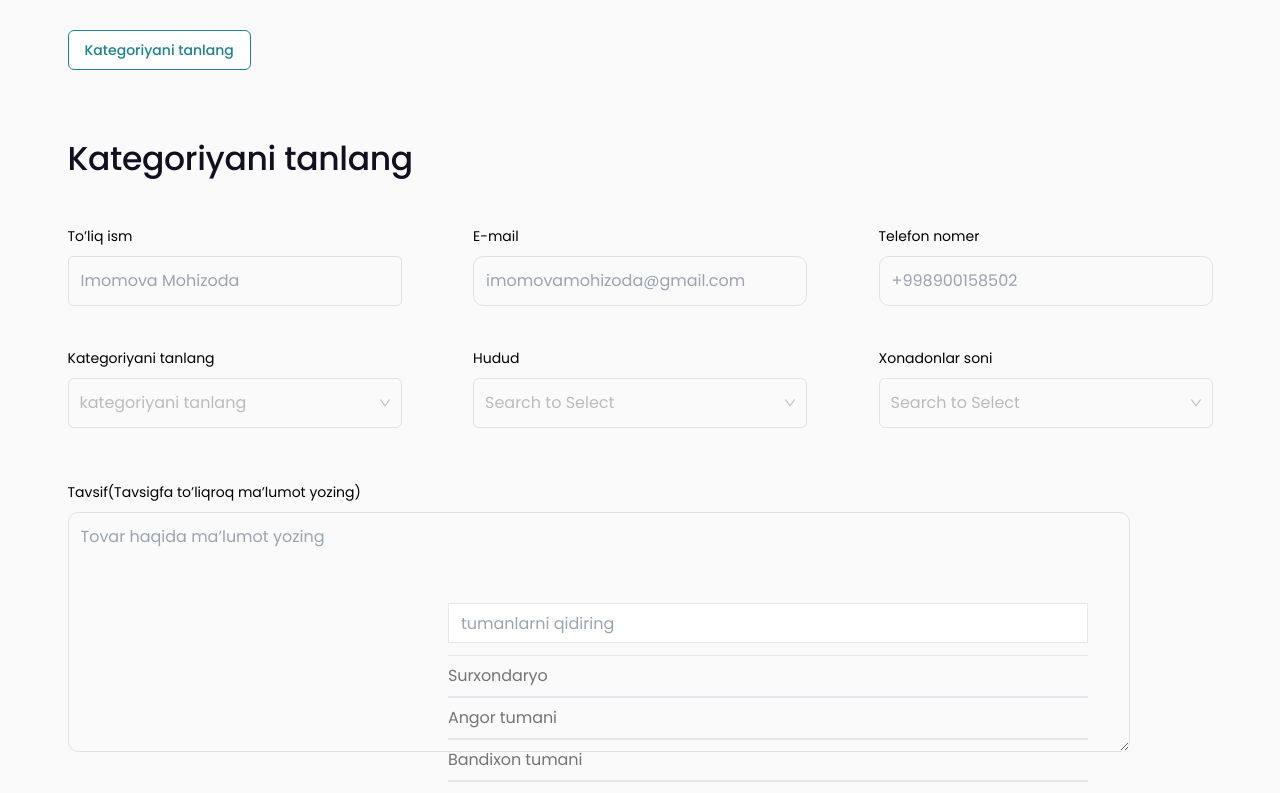
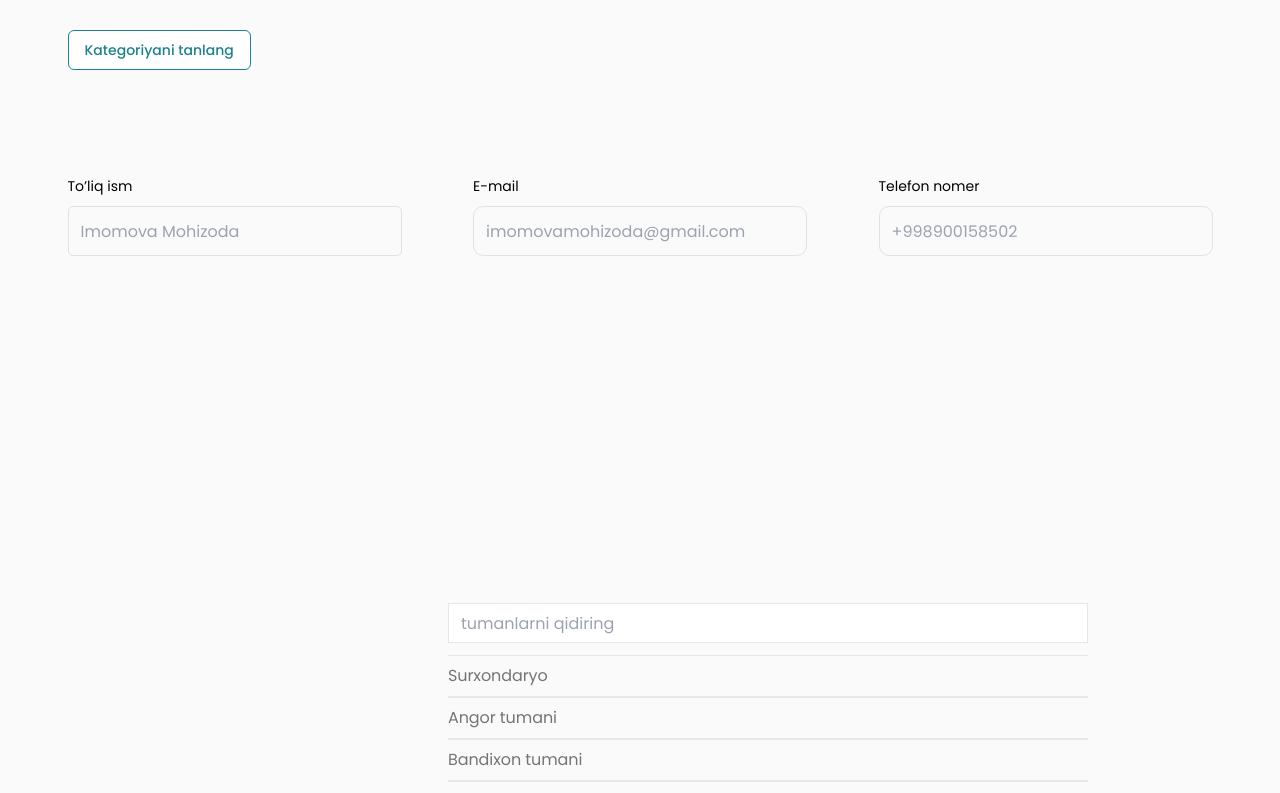
Before and after one commit to baxtiyorWeb/market, a React (Vite) app: page /product-form/add-product in a window 1280 px wide. Shown: the part 200-993 px from the top of the page. Built offline with nearby package versions, Linux system fonts and the light colour scheme; the HTML template or start-up script is replaced by a standard one.

Commit message:
kelishamiz updated ...

```diff
--- a/src/layout/addProductCategoryLayout.jsx
+++ b/src/layout/addProductCategoryLayout.jsx
@@ -1,12 +1,18 @@
 import { useState } from "react";
-import { Outlet } from "react-router-dom";
+import { Outlet, useSearchParams } from "react-router-dom";
 import { catalog } from "../data/data";
 import useToggle from "../hooks/useToggle";
 import Container from "../shared/Container";
 import Overlay from "../ui/Overlay";
 export default function AddProductCategory() {
   const { hideLocationMenu, open, showLocationMenu } = useToggle();
-  const [valueCatalog, setValueCatalog] = useState("");
+  const [params, setParams] = useSearchParams();
+  const [query, setQuery] = useState(params.get("q") || "");
+  const addParams = (value) => {
+    setParams({ q: value });
+    setQuery(value);
+  };
+
   return (
     <div className="product-layout">
       <Container>
@@ -23,9 +29,7 @@ export default function AddProductCategory() {
               Kategoriyani tanlang
             </button>
           </div>
-          <h1 className="text inline  font-poppins text-[33px] font-medium not-italic leading-normal tracking-[-0.33px] text-[#130F1E]">
-            {valueCatalog === "" ? "Kategoriyani tanlang" : valueCatalog}
-          </h1>
+          <h1 className="text inline  font-poppins text-[33px] font-medium not-italic leading-normal tracking-[-0.33px] text-[#130F1E]"></h1>
         </div>
         {open ? <Overlay closed={hideLocationMenu} /> : open}
         {open ? (
@@ -42,7 +46,7 @@ export default function AddProductCategory() {
                         <li
                           key={index}
                           onClick={() =>
-                            setValueCatalog(item.value) != hideLocationMenu()
+                            addParams(item.value) != hideLocationMenu()
                           }
                           className="w-fit cursor-pointer text-sm  hover:underline"
                         >
--- a/src/pages/AddProduct.jsx
+++ b/src/pages/AddProduct.jsx
@@ -1,15 +1,20 @@
-import AddProductComponent from "../components/Announcement/addProcutComponent";
-import useSelectAddCategory from "../hooks/useSelectAddCategory";
+import { useSearchParams } from "react-router-dom";
 import Consturction from "../product/components/Consturction";
+import TrackComponent from "../product/components/TrackComponent";
 
 export default function AddProduct() {
-  const { value } = useSelectAddCategory();
+  const [searchParamValue] = useSearchParams();
   return (
     <>
       <h1 className="text font-poppins text-[33px] font-medium not-italic leading-normal tracking-[-0.33px] text-[#130F1E]"></h1>
 
       <div className="child-product">
-        {value === "Aksessuarlar" ? <Consturction /> : <AddProductComponent />}
+        {searchParamValue.get("q") === "Motosikl va mototexnika" && (
+          <Consturction />
+        )}
+        {searchParamValue.get("q") === "Yuk tashish va mahsus transport" && (
+          <TrackComponent />
+        )}
       </div>
     </>
   );
--- a/src/product/components/Consturction.jsx
+++ b/src/product/components/Consturction.jsx
@@ -1,5 +1,5 @@
 import React from "react";
 
 export default function Consturction() {
-  return <div defaultValue={"Aksessuarlar"}>Consturction</div>;
+  return <div>Consturction</div>;
 }
--- /dev/null
+++ b/src/product/components/TrackComponent.jsx
@@ -0,0 +1,7 @@
+import React from "react";
+
+const TrackComponent = () => {
+  return <div>TrackComponent</div>;
+};
+
+export default TrackComponent;
```
